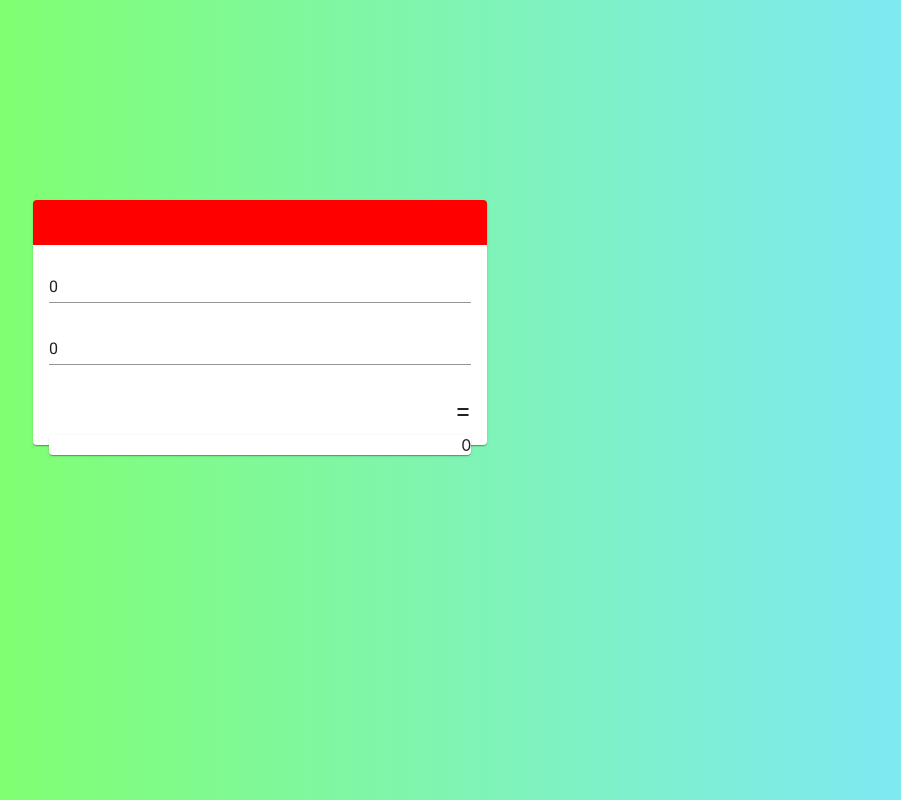
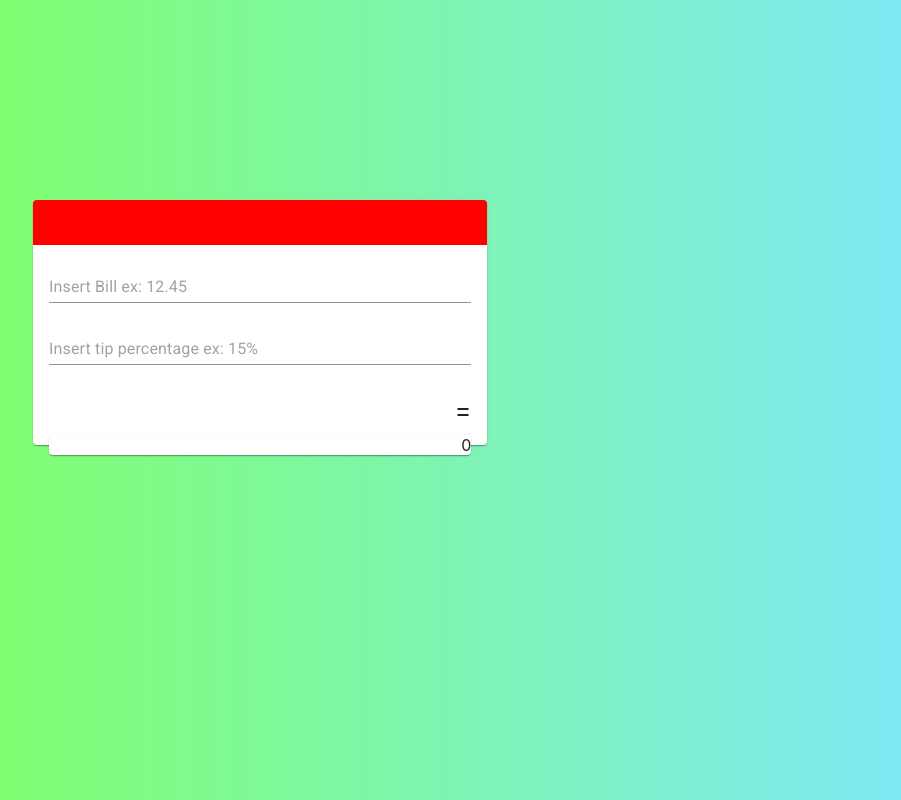
Before and after one commit to wesbragagt/React-TipCalculator, a React (Create React App) app in the folder tipcalculatorapp/: page / in a window 1280 px wide. Shown: the whole page, without its empty margins (331-1232 px from the left). Built offline with nearby package versions, Linux system fonts and the light colour scheme.

Commit message:
handling percentages and float numbers

```diff
--- a/tipcalculatorapp/src/App.js
+++ b/tipcalculatorapp/src/App.js
@@ -8,8 +8,8 @@ import "./app.scss";
 
 export class App extends Component {
     state = {
-        bill: 0,
-        tip: 0,
+        bill: Number,
+        tip: Number,
         result: 0
     };
 
@@ -34,9 +34,11 @@ export class App extends Component {
 
     calculateResult = () => {
         const { bill, tip } = this.state;
-        let result = bill * tip;
+        let result = bill * (tip * 0.01);
+        result.toFixed(2);
+        result = "$" + result;
         this.setState({
-            result: +result
+            result: result
         });
     };
 
@@ -55,6 +57,8 @@ export class App extends Component {
                     <Paper className="main">
                         <form className="form-inputs-group">
                             <TextField
+                                type="number"
+
                                 className="input-item"
                                 placeholder="Insert Bill ex: 12.45"
                                 value={this.state.bill}
@@ -63,13 +67,13 @@ export class App extends Component {
                                 }
                             />
                             <TextField
+                                type="number"
+
                                 className="input-item"
                                 placeholder="Insert tip percentage ex: 15%"
                                 value={this.state.tip}
                                 onChange={e =>
-                                    this.handleTipChange(
-                                        e.target.value
-                                    )
+                                    this.handleTipChange(e.target.value)
                                 }
                             />
 
```
